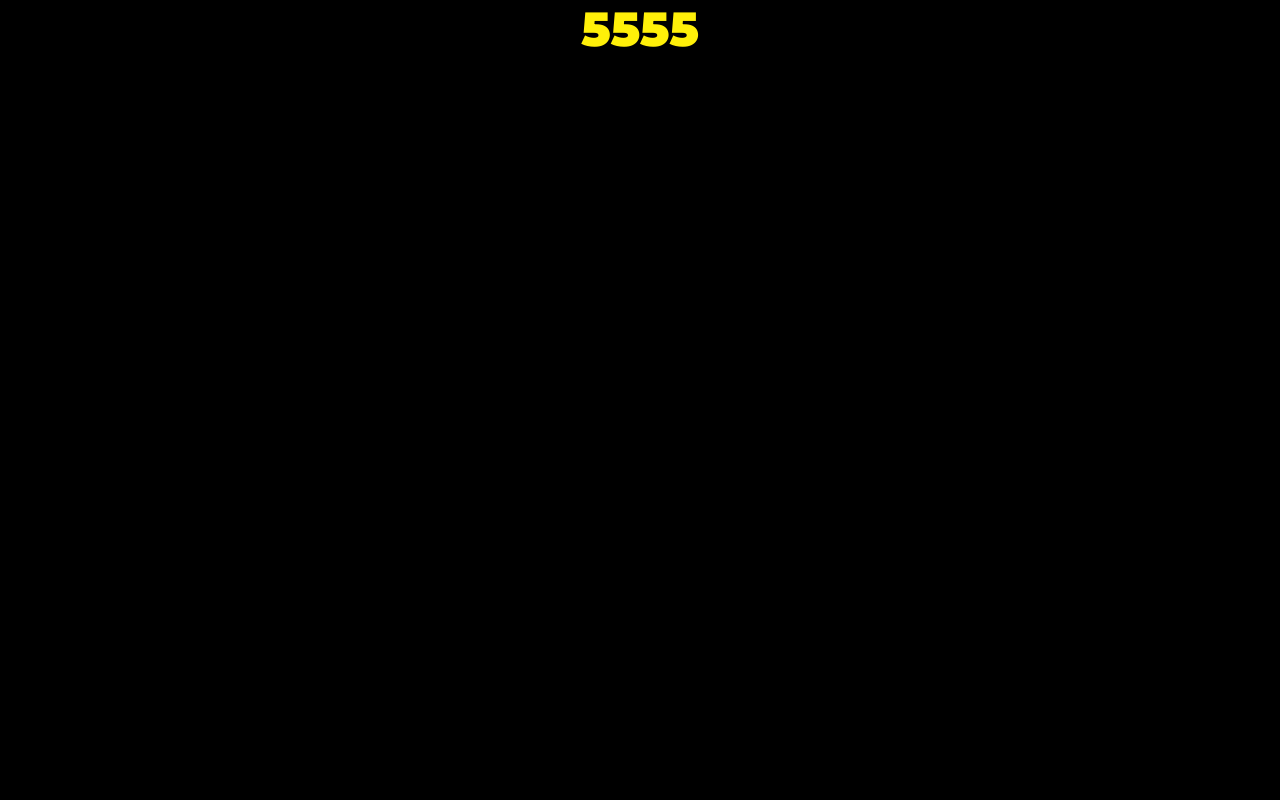
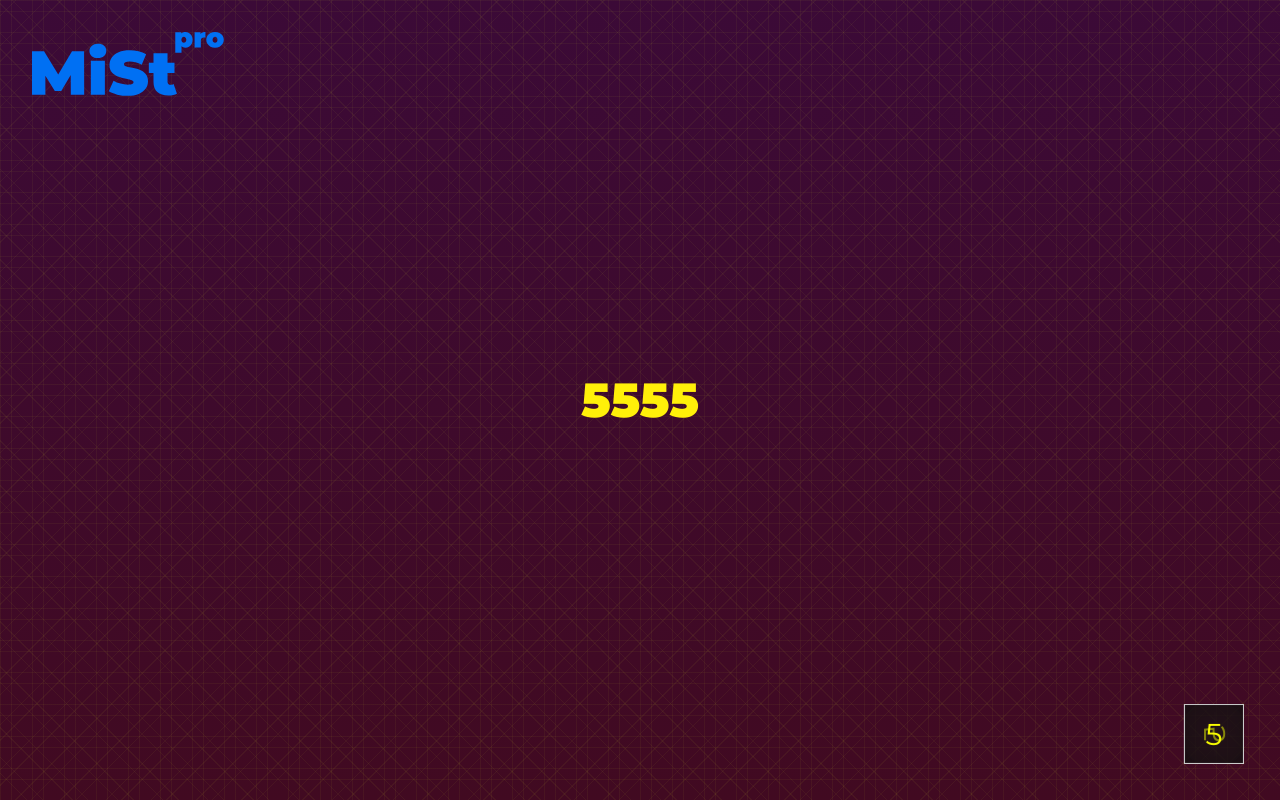
Before and after one commit to simmer5/mist-production, a Next.js app: page /best-price in a window 1280 px wide. Built offline with nearby package versions, Linux system fonts and the light colour scheme.

Commit message:
added cool stuff

```diff
--- /dev/null
+++ b/components/cube/Cube.js
@@ -0,0 +1,17 @@
+import React from 'react'
+import styles from './Cube.module.scss'
+
+const Cube = () => {
+	return (
+		<div className={styles.cubespinner}>
+			<div className={styles.face1}>5</div>
+			<div className={styles.face2}>5</div>
+			<div className={styles.face3}>5</div>
+			<div className={styles.face4}>5</div>
+			<div className={styles.face5}>5</div>
+			<div className={styles.face6}>5</div>
+		</div>
+	)
+}
+
+export default Cube
--- /dev/null
+++ b/components/cube/Cube.module.scss
@@ -0,0 +1,59 @@
+.cubespinner {
+	animation-name: spincube;
+	animation-timing-function: ease-in-out;
+	animation-iteration-count: infinite;
+	animation-duration: 12s;
+	transform-style: preserve-3d;
+	transform-origin: 30px 30px 0;
+	div {
+		position: absolute;
+		width: 60px;
+		height: 60px;
+		border: 1px solid #ccc;
+		background: rgba(22, 21, 21, 0.5);
+		box-shadow: inset 0 0 20px rgba(0, 0, 0, 0.2);
+		line-height: 60px;
+		text-align: center;
+		font-size: 30px;
+		color: rgb(251, 255, 0);
+	}
+	.face1 {
+		transform: translateZ(30px);
+	}
+	.face2 {
+		transform: rotateY(90deg) translateZ(30px);
+	}
+	.face3 {
+		transform: rotateY(90deg) rotateX(90deg) translateZ(30px);
+	}
+	.face4 {
+		transform: rotateY(180deg) rotateZ(90deg) translateZ(30px);
+	}
+	.face5 {
+		transform: rotateY(-90deg) rotateZ(90deg) translateZ(30px);
+	}
+	.face6 {
+		transform: rotateX(-90deg) translateZ(30px);
+	}
+}
+@keyframes spincube {
+	from,
+	to {
+		transform: rotateX(0deg) rotateY(0deg) rotateZ(0deg);
+	}
+	16% {
+		transform: rotateY(-90deg);
+	}
+	33% {
+		transform: rotateY(-90deg) rotateZ(90deg);
+	}
+	50% {
+		transform: rotateY(-180deg) rotateZ(90deg);
+	}
+	66% {
+		transform: rotateY(-270deg) rotateX(90deg);
+	}
+	83% {
+		transform: rotateX(90deg);
+	}
+}
--- a/pages/best-price.js
+++ b/pages/best-price.js
@@ -1,10 +1,23 @@
 import React from 'react'
 import Price from '../components/price/Price'
+import LogoLink from '../components/logoLink/LogoLink'
+import styles from '../styles/bestPrice.module.scss'
+import Cube from '../components/cube/Cube'
 
 const onePrice = () => {
 	return (
-		<div>
-			<Price />
+		<div className={styles.container}>
+			<div className={styles.logoContainer}>
+				<LogoLink />
+			</div>
+
+			<div>
+				<Price />
+			</div>
+
+			<div className={styles.cubeContainer}>
+				<Cube />
+			</div>
 		</div>
 	)
 }
--- /dev/null
+++ b/styles/BestPrice.module.scss
@@ -0,0 +1,63 @@
+.container {
+	height: 100vh;
+	display: flex;
+	align-items: center;
+	justify-content: center;
+	flex-direction: column;
+
+	background-image: repeating-linear-gradient(
+			135deg,
+			hsla(64, 83%, 54%, 0.05) 0px,
+			hsla(64, 83%, 54%, 0.05) 1px,
+			transparent 1px,
+			transparent 11px,
+			hsla(64, 83%, 54%, 0.05) 11px,
+			hsla(64, 83%, 54%, 0.05) 12px,
+			transparent 12px,
+			transparent 32px
+		),
+		repeating-linear-gradient(
+			180deg,
+			hsla(64, 83%, 54%, 0.05) 0px,
+			hsla(64, 83%, 54%, 0.05) 1px,
+			transparent 1px,
+			transparent 11px,
+			hsla(64, 83%, 54%, 0.05) 11px,
+			hsla(64, 83%, 54%, 0.05) 12px,
+			transparent 12px,
+			transparent 32px
+		),
+		repeating-linear-gradient(
+			90deg,
+			hsla(64, 83%, 54%, 0.05) 0px,
+			hsla(64, 83%, 54%, 0.05) 1px,
+			transparent 1px,
+			transparent 11px,
+			hsla(64, 83%, 54%, 0.05) 11px,
+			hsla(64, 83%, 54%, 0.05) 12px,
+			transparent 12px,
+			transparent 32px
+		),
+		repeating-linear-gradient(
+			225deg,
+			hsla(64, 83%, 54%, 0.05) 0px,
+			hsla(64, 83%, 54%, 0.05) 1px,
+			transparent 1px,
+			transparent 11px,
+			hsla(64, 83%, 54%, 0.05) 11px,
+			hsla(64, 83%, 54%, 0.05) 12px,
+			transparent 12px,
+			transparent 32px
+		),
+		linear-gradient(180deg, rgb(59, 10, 55), rgb(65, 10, 33));
+	.logoContainer {
+		position: absolute;
+		top: 1rem;
+		left: 1rem;
+	}
+	.cubeContainer {
+		position: absolute;
+		bottom: 6rem;
+		right: 6rem;
+	}
+}
```
Also changed, not shown: components/logoLink/LogoLink.js.
